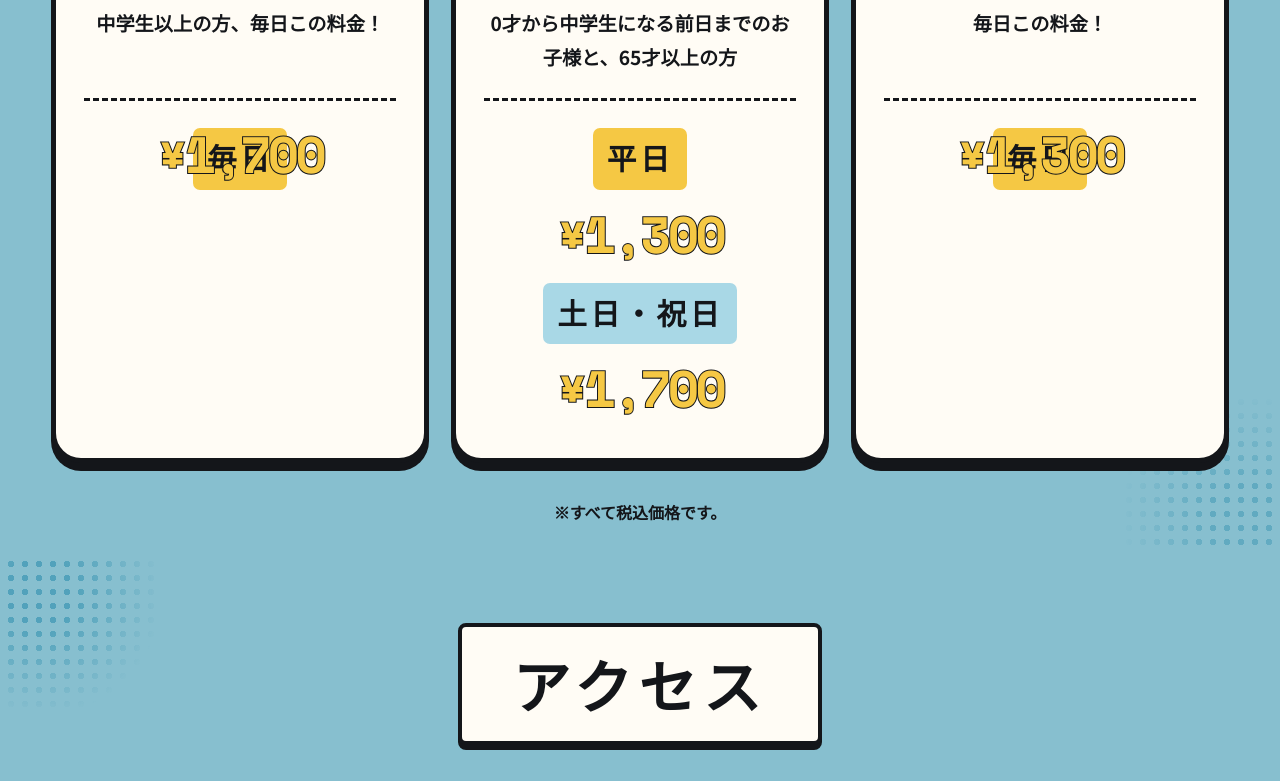
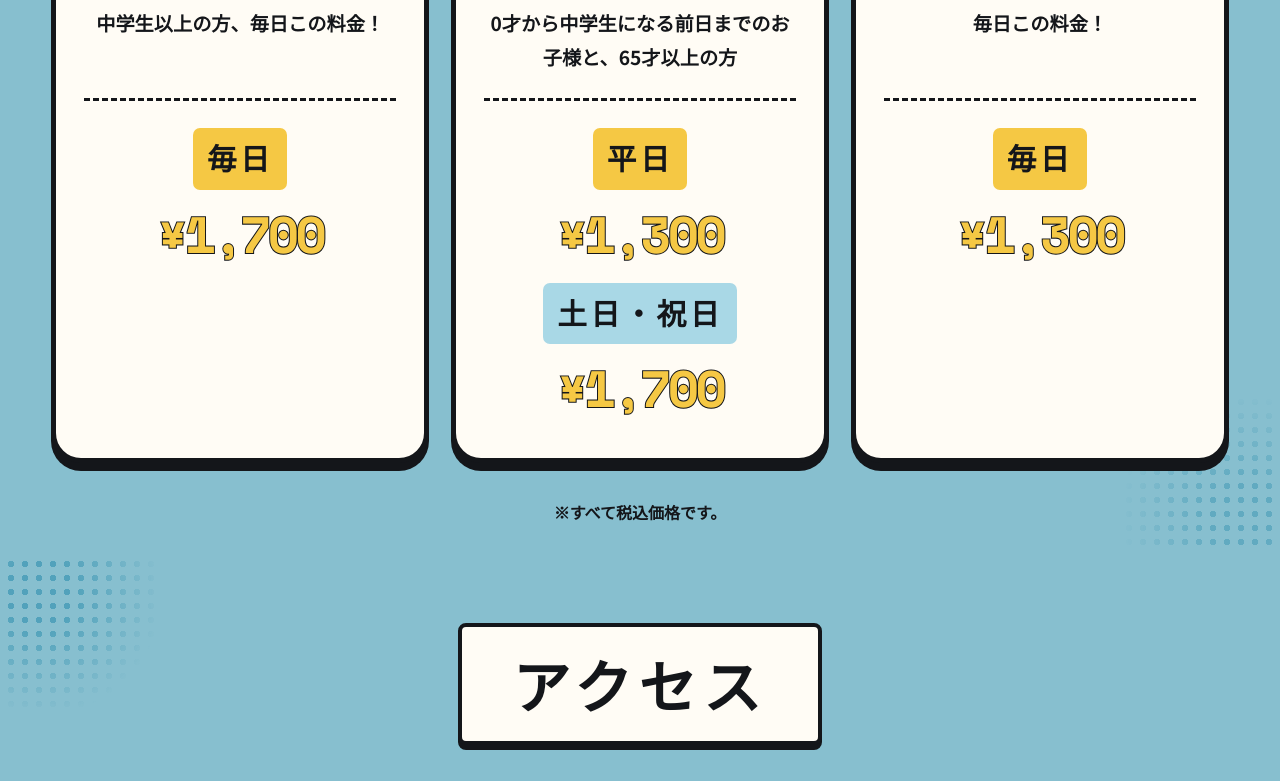
Before and after one commit to coffee-kiwi/brushup-stores, a website built with webpack: page src/pages/index.html in a window 1280 px wide. Shown: the part 2780-3561 px from the top of the page. Built offline with nearby package versions, Linux system fonts and the light colour scheme.

Commit message:
Fix: Realign price tags headings and prices

```diff
--- a/src/css/styles.css
+++ b/src/css/styles.css
@@ -926,6 +926,22 @@ section {
   text-align: center;
 }
 
+.menu-single-price {
+  display: flex;
+  flex-direction: column;
+  align-items: center;
+  justify-content: flex-start;
+  gap: 18px;
+  width: 100%;
+  align-self: stretch;
+  flex: 1;
+}
+
+.menu-single-price > .menu-price-label,
+.menu-single-price > .menu-main-price {
+  margin: 0;
+}
+
 @media (max-width: 900px) {
   .menu-showcase {
     padding-inline: 5%;
--- a/src/pages/index.html
+++ b/src/pages/index.html
@@ -165,14 +165,15 @@
               <p class="menu-description" data-i18n="menu.regular.detail"></p>
 
               <div class="menu-divider" aria-hidden="true"></div>
-
+              <div class="menu-single-price">
                   <span
                     class="menu-price-label menu-price-label--weekday"
                     data-i18n="menu.discount.everyday"
                 >
                 </span>
+                <p class="menu-main-price">¥1,700</p>
+              </div>
 
-              <p class="menu-main-price">¥1,700</p>
             </article>
 
             <article class="menu-price-card">
@@ -221,13 +222,15 @@
               <p class="menu-description" data-i18n="menu.buzz.detail"></p>
 
               <div class="menu-divider" aria-hidden="true"></div>
-
+              <div class="menu-single-price">
                 <span
                 class="menu-price-label menu-price-label--weekday"
                 data-i18n="menu.discount.everyday"
                 >
                 </span>
                 <p class="menu-main-price">¥1,300</p>
+              </div>
+
             </article>
           </div>
 
```
Lines whose indentation alone changed are shown as unchanged.
